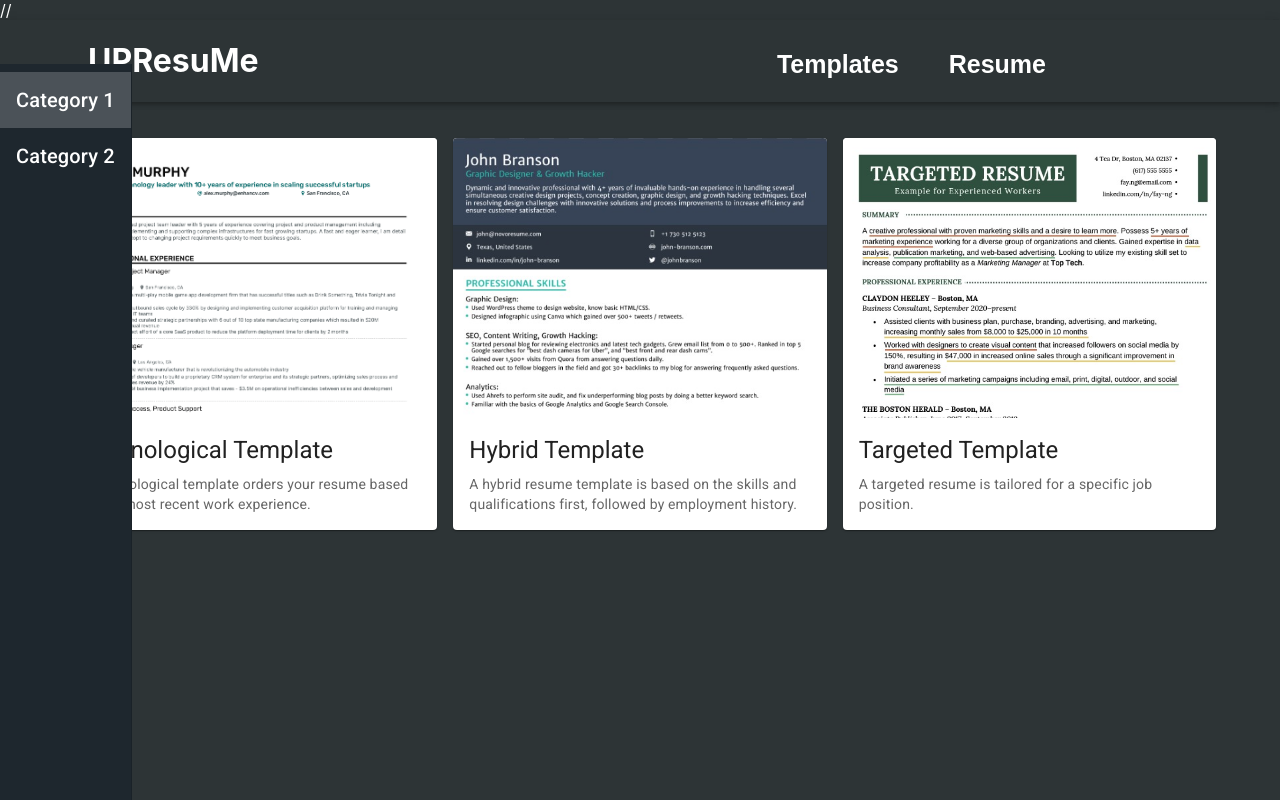
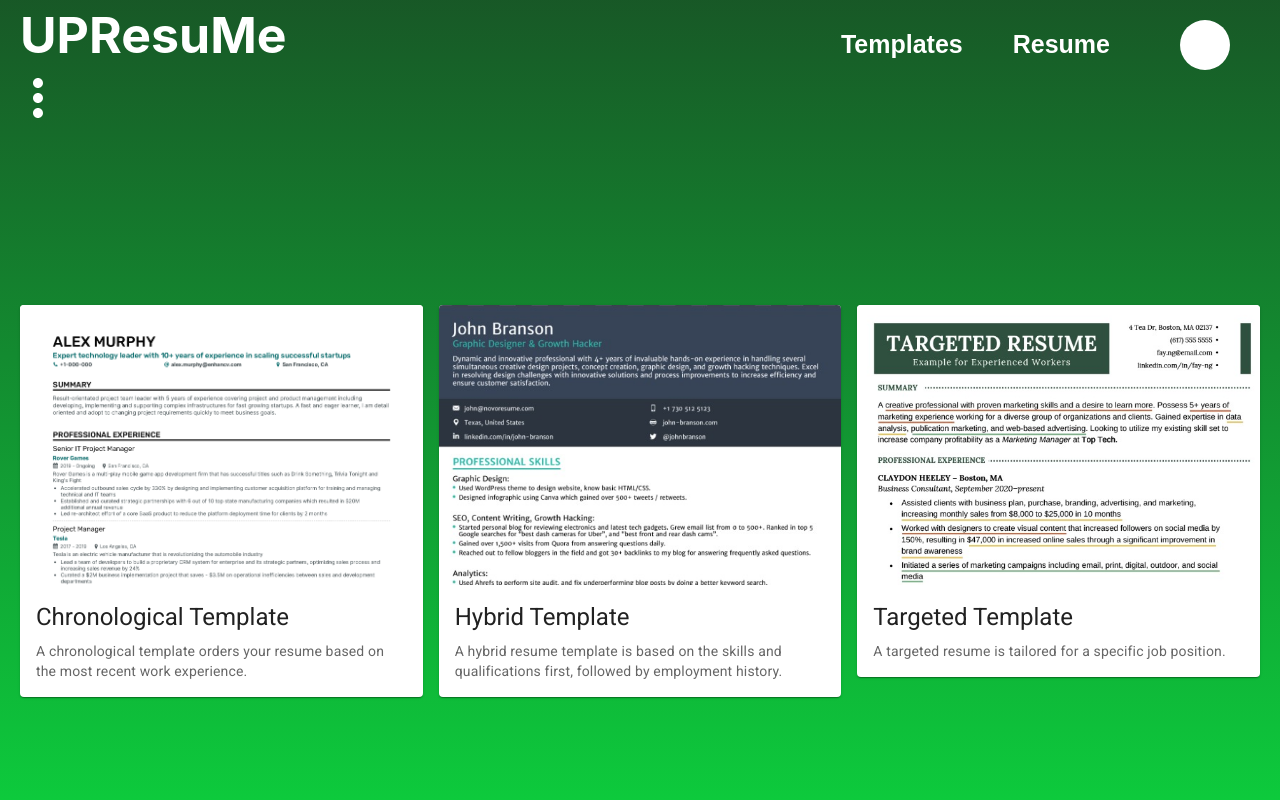
Before and after one commit to uprm-inso4115-2023-2024-s2/semester-project-automated-resume-builder, a React (Create React App) app in the folder ui/client/: page /resume/templates in a window 1280 px wide. Built offline with nearby package versions, Linux system fonts and the light colour scheme.

Commit message:
Implemented UI, improvements to categories side bar, and code refactoring/cleaning

```diff
--- a/ui/client/src/components/LandingPage.css
+++ b/ui/client/src/components/LandingPage.css
@@ -40,13 +40,14 @@
 }
 .upresume-title{
     font-size: 50px;
-    position: absolute;
+    position: fixed;
     top: 5px;
     left: 20px;
     margin: 0;
     padding: 0;
     border: 0;
     vertical-align: baseline;
+    z-index: 10;
 }
 .welcome{
     font-size: 30px;
@@ -90,9 +91,10 @@
 
 }
 .top-buttons-group{
-    position: absolute;
+    position: fixed;
     top: 20px;
     right: 150px;
+    z-index: 10;
 }
 .top-button{
     font-size: 25px;
@@ -112,7 +114,7 @@
     height: 50px;
     background-color: white;
     border-radius: 50%;
-    position: absolute;
+    position: fixed;
     top: 20px;
     right: 50px;
 }
--- a/ui/client/src/components/NavBar.js
+++ b/ui/client/src/components/NavBar.js
@@ -1,6 +1,7 @@
 import { AppBar, Box, Button, Container, Toolbar, Typography } from '@mui/material'
 import { Link, useNavigate } from 'react-router-dom';
 import { useUser } from '../contexts/UserContext';
+import './LandingPage.css';
 
 export default function Navbar() {
 
@@ -13,7 +14,7 @@ export default function Navbar() {
                 <Container>
                     <Toolbar>
                         <Link to='/' className="link">
-                            <h1>UPResuMe</h1>
+                            <h1 className='upresume-title'>UPResuMe</h1>
                         </Link>
                         <div className='top-buttons-group'>
                             <Link to='/resume/templates' className='link'>
--- a/ui/client/src/components/ProfilePage.js
+++ b/ui/client/src/components/ProfilePage.js
@@ -30,7 +30,7 @@ function ProfilePage() {
     return (<>
         <Box className="Profile-page">
 
-            <Link to='/' className="link">
+            {/* <Link to='/' className="link">
                 <h1 className='upresume-title'>UPResuMe</h1>
             </Link>
             <div className='top-buttons-group'>
@@ -40,7 +40,7 @@ function ProfilePage() {
                 <Link to='/resume/datainput' className='link'>
                     <button className='top-button'>Resume</button>
                 </Link>
-            </div>
+            </div> */}
             {/* i'm going to try to use grids instead of <div> */}
             <div className="gallery-box">
                 {/* <Box classNames="savedTemps" id="box0"></Box> */}
--- a/ui/client/src/components/templates.js
+++ b/ui/client/src/components/templates.js
@@ -1,11 +1,15 @@
 import React, { useState, useRef, useEffect } from 'react';
-import {Grid, Typography, Button, Box, Paper, Link, Card, CardActionArea, CardContent, Drawer, List, ListItem, ListItemText, Modal, styled, CardMedia} from '@mui/material';
+import {Grid, Typography, Button, Box, Paper, Card, CardActionArea, CardContent, Drawer, List, ListItem, ListItemText, Modal, styled, CardMedia} from '@mui/material';
 import { jsPDF } from 'jspdf';
 import { useNavigate } from 'react-router-dom';
+import { Link } from 'react-router-dom';
 import html2canvas from 'html2canvas';
 import template1Image from '../chrono.png';
 import template2Image from '../combination.png'
 import template3Image from '../targeted.png'
+import IconButton from '@mui/material/IconButton';
+import MoreVertIcon from '@mui/icons-material/MoreVert';  // This is the icon for three vertical dots
+import './LandingPage.css';
 
 const templateCategories = {
   'Category 1': [
@@ -47,6 +51,8 @@ export default function ResumeTemplates({ submittedResume }) {
   const templateRef = useRef(null);
   const [selectedCategory, setSelectedCategory] = useState('Category 1');
   const navigate = useNavigate();
+  const [isDrawerOpen, setIsDrawerOpen] = useState(false); // Initially true if you want it open by default
+
 
 
   const [bgColor, setBgColor] = useState();
@@ -118,28 +124,40 @@ export default function ResumeTemplates({ submittedResume }) {
 
 
   return (
-    <Grid container spacing={2}>
+    <Grid container spacing={2} className='container'>
+      <Link to="/profile" className='link'>
+          <div className='profile-picture'></div>
+      </Link>
       <Grid item xs={2}>
+          <IconButton onClick={() => setIsDrawerOpen(!isDrawerOpen)} style={{ color: 'white', marginBottom: 20, position: 'fixed', left: isDrawerOpen ? 120 : 0, top: 60, transition: 'left 0.3s ease' }}>
+            <MoreVertIcon style={{ fontSize: '60px' }}/>
+          </IconButton>
           <Drawer
               anchor="left"
-          variant="permanent"
+              open={isDrawerOpen} // Controlled by state
+              onClose={() => setIsDrawerOpen(false)} // Close when clicking outside the drawer
+              variant={isDrawerOpen ? "persistent" : "temporary"}
               PaperProps={{
                   style: {
-              backgroundColor: '#1e272e',
+                      backgroundColor: 'rgba(255, 255, 255, 0.20)',
                       marginTop: '64px',
                       color: 'white',
                       overflow: 'hidden',
                   },
-          }}
-        >
+              }}>
               <List>
                   {Object.keys(templateCategories).map((category) => (
-              <ListItem button key={category} onClick={() => setSelectedCategory(category)}
-                style={{
+                      <ListItem button key={category} onClick={() => {
+                          setSelectedCategory(category);
+                          setIsDrawerOpen(false); // Optionally close drawer when a category is selected
+                      }}
+                      sx={{
                           backgroundColor: selectedCategory === category ? 'rgba(255, 255, 255, 0.2)' : 'transparent',
                           '&:hover': {
                               backgroundColor: 'rgba(255, 255, 255, 0.2)',
+                              cursor: 'pointer'
                             },
+                            transition: 'background-color 0.3s ease' // Smooth transition for hover effect
                       }}>
                           <ListItemText primary={<Typography variant="h6" style={{ color: 'white' }}>{category}</Typography>} />
                       </ListItem>
@@ -147,7 +165,7 @@ export default function ResumeTemplates({ submittedResume }) {
               </List>
             </Drawer>
       </Grid>
-      <Grid item xs={12} style={{ marginTop: '20px' }}>
+      <Grid item xs={12} style={{ marginTop: '20px', marginLeft: isDrawerOpen ? 120 : 0 }}>
         <Grid container spacing={2}>
           {templateCategories[selectedCategory].map((template) => (
             <Grid item xs={12} sm={6} md={6} lg={4} key={template.name}> {/* Adjusted for larger items */}
```
Lines whose indentation alone changed are shown as unchanged.
